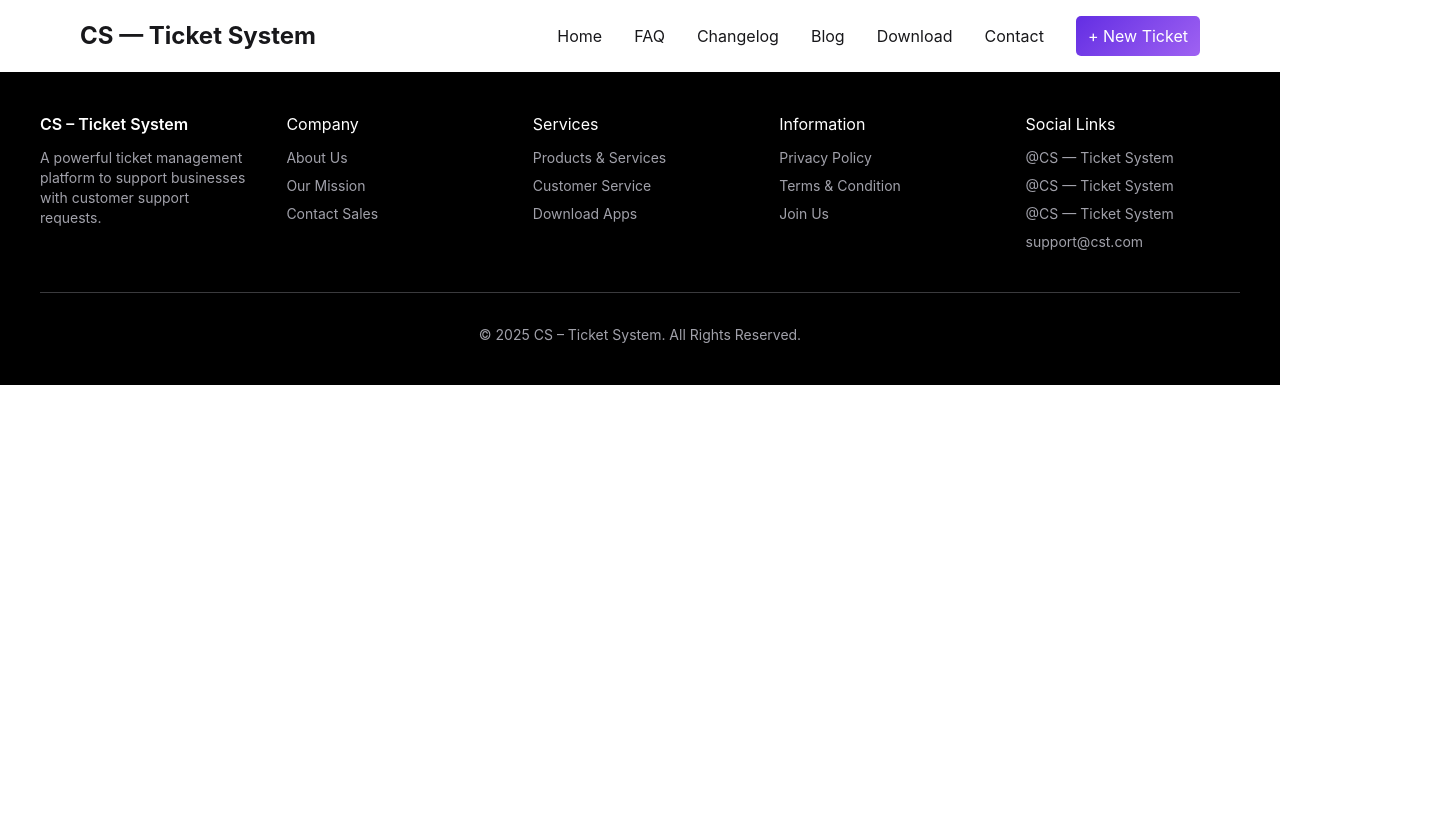
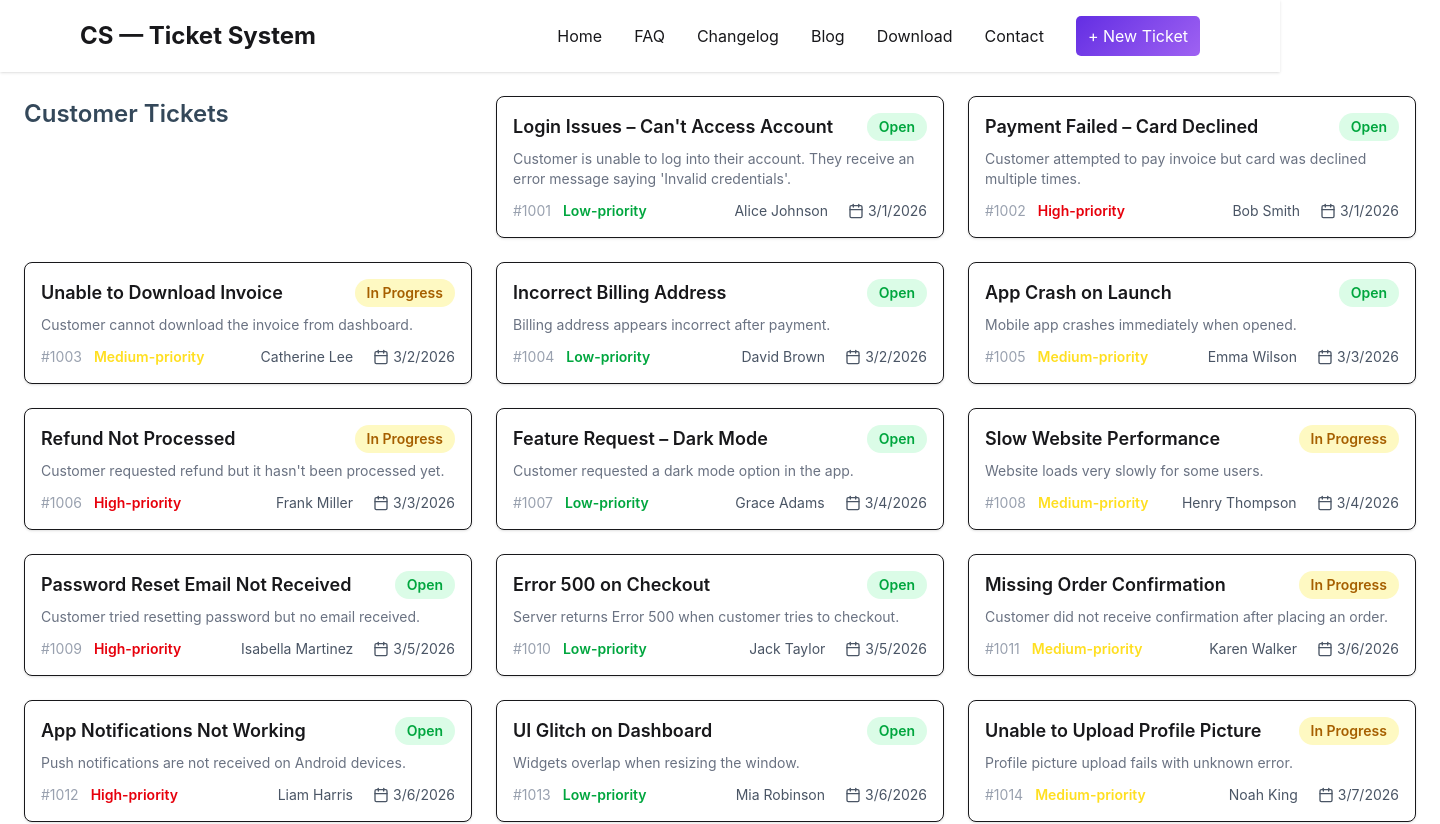
Before and after one commit to Tanvin-Chowdhury/customer-support-zone, a React (Vite) app: page / in a window 1280 px wide. Shown: the top 824 px of the page, 1440 px wide, since content can reach past the window. Before the commit the page ends 800 px from the top, so only its background shows below. Built offline with nearby package versions, Linux system fonts and the light colour scheme.

Commit message:
Complete tickets

```diff
--- a/package.json
+++ b/package.json
@@ -11,8 +11,10 @@
   },
   "dependencies": {
     "@tailwindcss/vite": "^4.2.1",
+    "lucide-react": "^0.577.0",
     "react": "^19.2.0",
     "react-dom": "^19.2.0",
+    "react-icons": "^5.6.0",
     "react-native-linear-gradient": "^2.8.3",
     "tailwindcss": "^4.2.1"
   },
--- a/public/ticketData.JSON
+++ b/public/ticketData.JSON
@@ -1,137 +1,152 @@
 [
   {
     "id": 1,
-    "title": "Login Issues - Can't Access Account",
-    "description": "Customer cannot log into the system and receives an invalid credentials error.",
-    "customer": "John Smith",
-    "priority": "Low",
+    "title": "Login Issues – Can't Access Account",
+    "description": "Customer is unable to log into their account. They receive an error message saying 'Invalid credentials'.",
+    "ticketNo": "#1001",
+    "customer": "Alice Johnson",
+    "priority": "Low-priority",
     "status": "Open",
-    "createdAt": "2025-11-15"
+    "createdAt": "2026-03-01"
   },
   {
     "id": 2,
-    "title": "Payment Failed - Card Declined",
-    "description": "Customer attempted to complete payment but the card was declined multiple times.",
-    "customer": "Emily Johnson",
-    "priority": "High",
+    "title": "Payment Failed – Card Declined",
+    "description": "Customer attempted to pay invoice but card was declined multiple times.",
+    "ticketNo": "#1002",
+    "customer": "Bob Smith",
+    "priority": "High-priority",
     "status": "Open",
-    "createdAt": "2025-11-16"
+    "createdAt": "2026-03-01"
   },
   {
     "id": 3,
     "title": "Unable to Download Invoice",
-    "description": "Customer cannot download invoice from the billing section.",
-    "customer": "Michael Brown",
-    "priority": "Medium",
+    "description": "Customer cannot download the invoice from dashboard.",
+    "ticketNo": "#1003",
+    "customer": "Catherine Lee",
+    "priority": "Medium-priority",
     "status": "In Progress",
-    "createdAt": "2025-11-15"
+    "createdAt": "2026-03-02"
   },
   {
     "id": 4,
     "title": "Incorrect Billing Address",
-    "description": "Billing address is displayed incorrectly after checkout.",
-    "customer": "Sarah Wilson",
-    "priority": "Low",
+    "description": "Billing address appears incorrect after payment.",
+    "ticketNo": "#1004",
+    "customer": "David Brown",
+    "priority": "Low-priority",
     "status": "Open",
-    "createdAt": "2025-11-14"
+    "createdAt": "2026-03-02"
   },
   {
     "id": 5,
-    "title": "App Crash on Startup",
-    "description": "Mobile application crashes immediately after launching.",
-    "customer": "David Martinez",
-    "priority": "Critical",
+    "title": "App Crash on Launch",
+    "description": "Mobile app crashes immediately when opened.",
+    "ticketNo": "#1005",
+    "customer": "Emma Wilson",
+    "priority": "Medium-priority",
     "status": "Open",
-    "createdAt": "2025-11-15"
+    "createdAt": "2026-03-03"
   },
   {
     "id": 6,
     "title": "Refund Not Processed",
     "description": "Customer requested refund but it hasn't been processed yet.",
-    "customer": "Sophia Taylor",
-    "priority": "High",
+    "ticketNo": "#1006",
+    "customer": "Frank Miller",
+    "priority": "High-priority",
     "status": "In Progress",
-    "createdAt": "2025-11-16"
+    "createdAt": "2026-03-03"
   },
   {
     "id": 7,
-    "title": "Password Reset Email Not Received",
-    "description": "Customer tried to reset password but did not receive reset email.",
-    "customer": "James Anderson",
-    "priority": "Medium",
+    "title": "Feature Request – Dark Mode",
+    "description": "Customer requested a dark mode option in the app.",
+    "ticketNo": "#1007",
+    "customer": "Grace Adams",
+    "priority": "Low-priority",
     "status": "Open",
-    "createdAt": "2025-11-17"
+    "createdAt": "2026-03-04"
   },
   {
     "id": 8,
-    "title": "Slow Dashboard Loading",
-    "description": "Dashboard takes too long to load for some users.",
-    "customer": "Olivia Thomas",
-    "priority": "Medium",
-    "status": "Open",
-    "createdAt": "2025-11-18"
+    "title": "Slow Website Performance",
+    "description": "Website loads very slowly for some users.",
+    "ticketNo": "#1008",
+    "customer": "Henry Thompson",
+    "priority": "Medium-priority",
+    "status": "In Progress",
+    "createdAt": "2026-03-04T12:25:00Z"
   },
   {
     "id": 9,
-    "title": "File Upload Not Working",
-    "description": "Users cannot upload profile pictures.",
-    "customer": "William Jackson",
-    "priority": "High",
-    "status": "In Progress",
-    "createdAt": "2025-11-18"
+    "title": "Password Reset Email Not Received",
+    "description": "Customer tried resetting password but no email received.",
+    "ticketNo": "#1009",
+    "customer": "Isabella Martinez",
+    "priority": "High-priority",
+    "status": "Open",
+    "createdAt": "2026-03-05"
   },
   {
     "id": 10,
-    "title": "Notifications Not Showing",
-    "description": "Customer reports missing notifications in the app.",
-    "customer": "Ava White",
-    "priority": "Low",
+    "title": "Error 500 on Checkout",
+    "description": "Server returns Error 500 when customer tries to checkout.",
+    "ticketNo": "#1010",
+    "customer": "Jack Taylor",
+    "priority": "Low-priority",
     "status": "Open",
-    "createdAt": "2025-11-19"
+    "createdAt": "2026-03-05"
   },
   {
     "id": 11,
-    "title": "Account Suspended Unexpectedly",
-    "description": "User account was suspended without warning.",
-    "customer": "Daniel Harris",
-    "priority": "Critical",
-    "status": "Open",
-    "createdAt": "2025-11-20"
+    "title": "Missing Order Confirmation",
+    "description": "Customer did not receive confirmation after placing an order.",
+    "ticketNo": "#1011",
+    "customer": "Karen Walker",
+    "priority": "Medium-priority",
+    "status": "In Progress",
+    "createdAt": "2026-03-06"
   },
   {
     "id": 12,
-    "title": "Duplicate Charges",
-    "description": "Customer was charged twice for the same order.",
-    "customer": "Isabella Martin",
-    "priority": "High",
-    "status": "In Progress",
-    "createdAt": "2025-11-20"
+    "title": "App Notifications Not Working",
+    "description": "Push notifications are not received on Android devices.",
+    "ticketNo": "#1012",
+    "customer": "Liam Harris",
+    "priority": "High-priority",
+    "status": "Open",
+    "createdAt": "2026-03-06"
   },
   {
     "id": 13,
-    "title": "Profile Update Not Saving",
-    "description": "Changes to profile information are not being saved.",
-    "customer": "Matthew Thompson",
-    "priority": "Medium",
+    "title": "UI Glitch on Dashboard",
+    "description": "Widgets overlap when resizing the window.",
+    "ticketNo": "#1013",
+    "customer": "Mia Robinson",
+    "priority": "Low-priority",
     "status": "Open",
-    "createdAt": "2025-11-21"
+    "createdAt": "2026-03-06"
   },
   {
     "id": 14,
-    "title": "Search Feature Not Working",
-    "description": "Search results are not appearing after entering keywords.",
-    "customer": "Mia Garcia",
-    "priority": "Medium",
-    "status": "Open",
-    "createdAt": "2025-11-21"
+    "title": "Unable to Upload Profile Picture",
+    "description": "Profile picture upload fails with unknown error.",
+    "ticketNo": "#1014",
+    "customer": "Noah King",
+    "priority": "Medium-priority",
+    "status": "In Progress",
+    "createdAt": "2026-03-07"
   },
   {
     "id": 15,
-    "title": "Order History Missing",
-    "description": "Customer cannot see previous orders in their account.",
-    "customer": "Ethan Rodriguez",
-    "priority": "Low",
+    "title": "Subscription Cancellation Issue",
+    "description": "Customer cannot cancel subscription from dashboard.",
+    "ticketNo": "#1015",
+    "customer": "Olivia Scott",
+    "priority": "High-priority",
     "status": "Open",
-    "createdAt": "2025-11-22"
+    "createdAt": "2026-03-07"
   }
 ]
--- a/src/App.jsx
+++ b/src/App.jsx
@@ -1,11 +1,25 @@
+import { Suspense } from "react";
 import "./App.css";
 import Footer from "./Components/Footer/Footer";
 import Navbar from "./Components/Navbar/Navbar";
+import Tickets from "./Components/Tickets/Tickets";
+
+const fetchData = async () => {
+  const res = await fetch("/ticketData.json");
+  return res.json();
+};
 
 function App() {
+  const ticketPromise = fetchData();
+
   return (
     <>
       <Navbar></Navbar>
+      <Suspense
+        fallback={<span className="loading loading-spinner loading-xl"></span>}
+      >
+        <Tickets ticketPromise={ticketPromise}></Tickets>
+      </Suspense>
       <Footer></Footer>
     </>
   );
--- a/src/Components/Ticket/Ticket.jsx
+++ b/src/Components/Ticket/Ticket.jsx
@@ -0,0 +1,51 @@
+import { Calendar } from "lucide-react";
+import React from "react";
+
+const Ticket = ({ ticket }) => {
+  const priorityColors = {
+    "Low-priority": "text-green-600",
+    "Medium-priority": "text-yellow-300",
+    "High-priority": "text-red-600",
+  };
+
+  return (
+    <div className="flex flex-col">
+      <div className="bg-white p-4 rounded-lg shadow border">
+        <div className="flex justify-between ">
+          <h3 className="font-semibold text-[18px]">{ticket.title}</h3>
+          <span
+            className={`text-sm font-semibold px-3 py-1 rounded-full ${
+              ticket.status === "Open"
+                ? "bg-green-100 text-green-600"
+                : "bg-yellow-100 text-yellow-700"
+            }`}
+          >
+            {ticket.status}
+          </span>
+        </div>
+
+        <p className="text-sm text-gray-500 mt-2">{ticket.description}</p>
+
+        <div className="flex justify-between mt-3">
+          <div className="text-sm text-gray-400">
+            <span>{ticket.ticketNo}</span>
+            <span
+              className={`text-sm font-semibold px-3 py-1 rounded-full ${priorityColors[ticket.priority] || "text-gray-600"}`}
+            >
+              {ticket.priority}
+            </span>
+          </div>
+          <div className="flex items-center gap-5 text-sm text-gray-600">
+            <span>{ticket.customer}</span>
+            <span className="flex items-center gap-1">
+              <Calendar size={16} />
+              {new Date(ticket.createdAt).toLocaleDateString()}{" "}
+            </span>
+          </div>
+        </div>
+      </div>
+    </div>
+  );
+};
+
+export default Ticket;
--- a/src/Components/Tickets/Tickets.jsx
+++ b/src/Components/Tickets/Tickets.jsx
@@ -0,0 +1,20 @@
+import React, { use } from "react";
+import Ticket from "../Ticket/Ticket";
+
+const Tickets = ({ ticketPromise }) => {
+  const ticketData = use(ticketPromise);
+
+  console.log(ticketData);
+  return (
+    <div className="mx-auto w-[1440px] grid grid-cols-1 md:grid-cols-2 lg:grid-cols-3 gap-6 p-6">
+      <h2 className="font-semibold text-[#34485A] text-[24px]">
+        Customer Tickets
+      </h2>
+      {ticketData.map((ticket) => (
+        <Ticket ticket={ticket} key={ticket.id}></Ticket>
+      ))}
+    </div>
+  );
+};
+
+export default Tickets;
```
Also changed, not shown: 1 other file (tests, documents, lock files or other folders).
